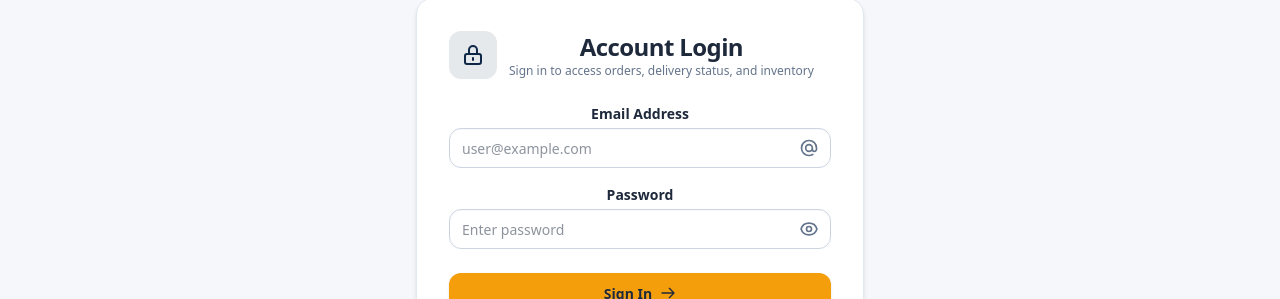
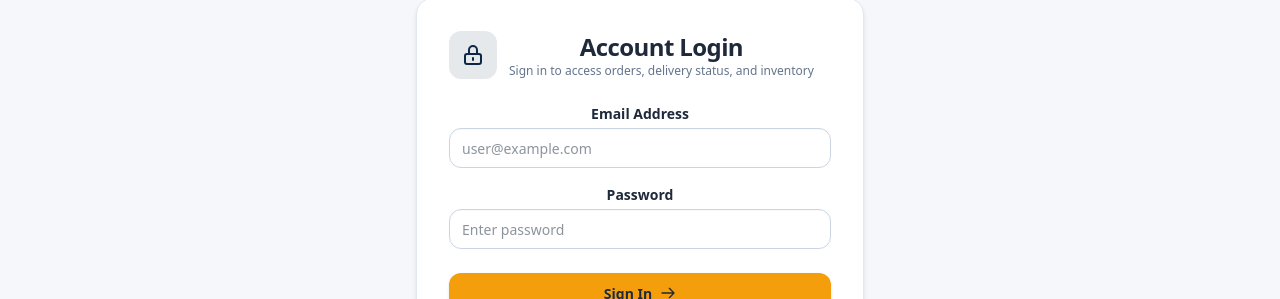
Before and after one commit to MirEashanZaman/Oil-Supply-Delivery-Management-System-Frontend, a Next.js app: page /login in a window 1280 px wide. Shown: the part 302-601 px from the top of the page. Built offline with nearby package versions, Linux system fonts and the light colour scheme.

Commit message:
Remove @ icon and eye logo from signin page inputs

```diff
--- a/app/login/page.tsx
+++ b/app/login/page.tsx
@@ -212,21 +212,14 @@ export default function Login() {
                                 <label className="label pb-1" htmlFor="email">
                                     <span className="label-text font-semibold text-[#1E293B]">Email Address</span>
                                 </label>
-                                <div className="relative">
                                 <input
                                     id="email"
                                     type="email"
                                     value={email}
                                     placeholder="user@example.com"
                                     onChange={(e) => setEmail(e.target.value)}
-                                        className={`input input-bordered w-full bg-[#FFFFFF] text-[#1E293B] border-[#CBD5E1] pr-10 focus:border-[#0F2747] focus:outline-none transition rounded-xl ${errors.email ? "border-[#DC2626]" : ""}`}
+                                    className={`input input-bordered w-full bg-[#FFFFFF] text-[#1E293B] border-[#CBD5E1] focus:border-[#0F2747] focus:outline-none transition rounded-xl ${errors.email ? "border-[#DC2626]" : ""}`}
                                 />
-                                    <span className="absolute inset-y-0 right-0 flex items-center pr-3 pointer-events-none text-[#64748B]">
-                                        <svg className="w-5 h-5" fill="none" stroke="currentColor" viewBox="0 0 24 24">
-                                            <path strokeLinecap="round" strokeLinejoin="round" strokeWidth="2" d="M16 12a4 4 0 10-8 0 4 4 0 008 0zm0 0v1.5a2.5 2.5 0 005 0V12a9 9 0 10-9 9m4.5-1.206a8.959 8.959 0 01-4.5 1.207" />
-                                        </svg>
-                                    </span>
-                                </div>
                                 {errors.email && (
                                     <span className="text-[#DC2626] text-xs font-medium mt-1">{errors.email}</span>
                                 )}
@@ -236,22 +229,14 @@ export default function Login() {
                                 <label className="label pb-1" htmlFor="password">
                                     <span className="label-text font-semibold text-[#1E293B]">Password</span>
                                 </label>
-                                <div className="relative">
                                 <input
                                     id="password"
                                     type="password"
                                     value={password}
                                     placeholder="Enter password"
                                     onChange={(e) => setPassword(e.target.value)}
-                                        className={`input input-bordered w-full bg-[#FFFFFF] text-[#1E293B] border-[#CBD5E1] pr-10 focus:border-[#0F2747] focus:outline-none transition rounded-xl ${errors.password ? "border-[#DC2626]" : ""}`}
+                                    className={`input input-bordered w-full bg-[#FFFFFF] text-[#1E293B] border-[#CBD5E1] focus:border-[#0F2747] focus:outline-none transition rounded-xl ${errors.password ? "border-[#DC2626]" : ""}`}
                                 />
-                                    <span className="absolute inset-y-0 right-0 flex items-center pr-3 pointer-events-none text-[#64748B]">
-                                        <svg className="w-5 h-5" fill="none" stroke="currentColor" viewBox="0 0 24 24">
-                                            <path strokeLinecap="round" strokeLinejoin="round" strokeWidth="2" d="M15 12a3 3 0 11-6 0 3 3 0 016 0z" />
-                                            <path strokeLinecap="round" strokeLinejoin="round" strokeWidth="2" d="M2.458 12C3.732 7.943 7.523 5 12 5c4.478 0 8.268 2.943 9.542 7-1.274 4.057-5.064 7-9.542 7-4.477 0-8.268-2.943-9.542-7z" />
-                                        </svg>
-                                    </span>
-                                </div>
                                 {errors.password && (
                                     <span className="text-[#DC2626] text-xs font-medium mt-1">{errors.password}</span>
                                 )}
```
Lines whose indentation alone changed are shown as unchanged.
